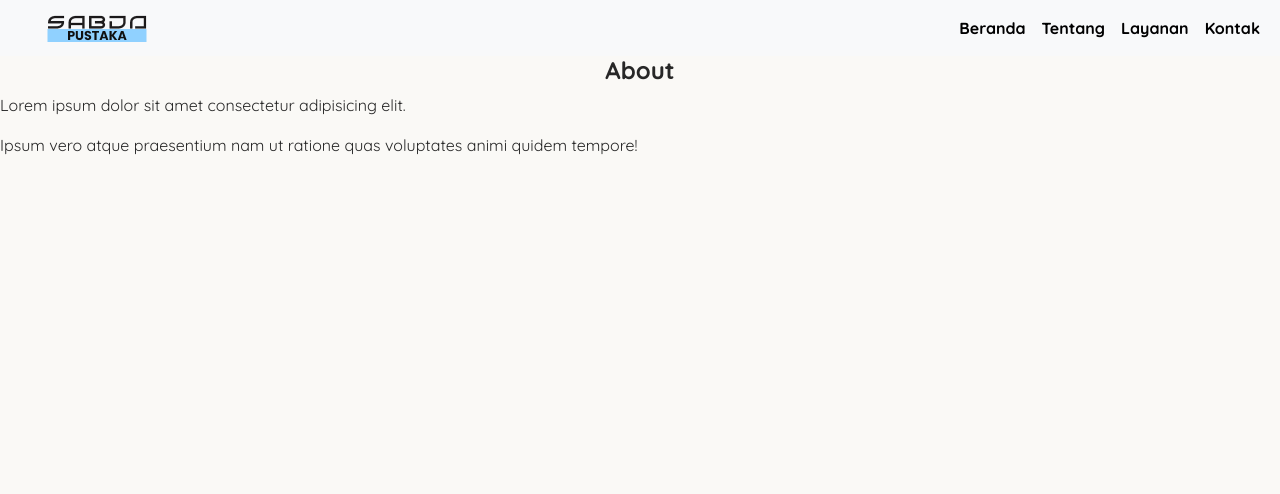
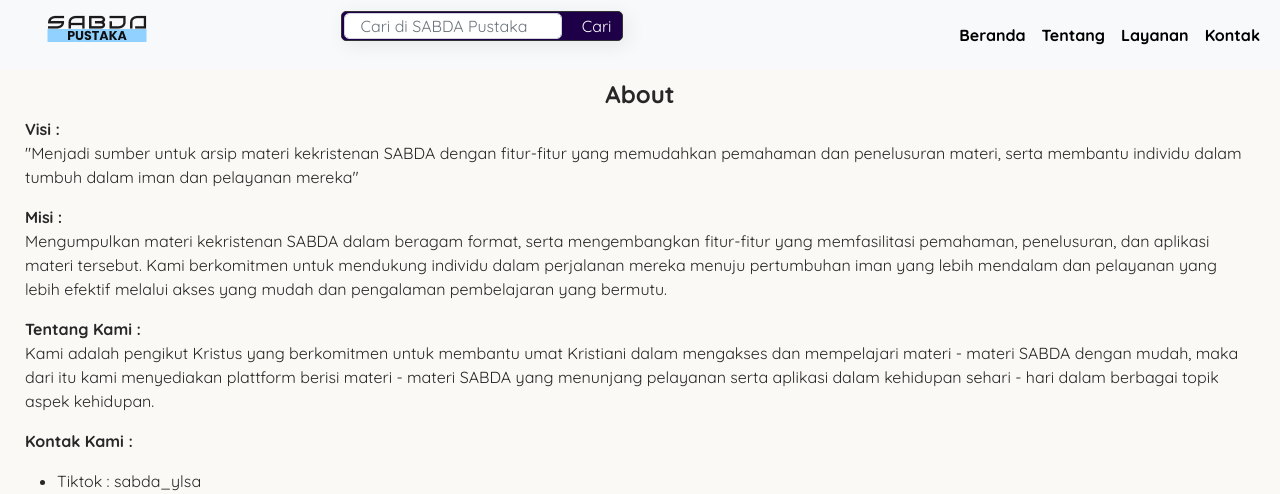
Before and after one commit to SebastianJonathan/sabdaPustaka, a PHP site: page /UI/DATA/PHP/about.php in a window 1280 px wide. Shown: the top 494 px of the page. Run offline with PHP 8.4, Linux system fonts and the light colour scheme; grey boxes are pictures that could not be loaded.

Commit message:
perubahan navbar & page tentang

```diff
--- a/DATA/CSS/sabdastyle.css
+++ b/DATA/CSS/sabdastyle.css
@@ -113,9 +113,9 @@ body {
 }
 
 .form-input {
-    height: 55px;
+    height: 26px;
     text-indent: 2%;
-    border-radius: 10px;
+    border-radius: 5px;
 }
 
 .form-input:focus {
@@ -249,17 +249,18 @@ body {
 .InputContainer {
     width: 90%;
     max-width: 600px;
-    height: 45px;
+    height: 30px;
     display: flex;
     align-items: center;
     justify-content: center;
     background: transparent;
-    border-radius: 10px;
+    border-radius: 5px;
     overflow: hidden;
     cursor: pointer;
     box-shadow: 4px 4px 20px rgba(0, 0, 0, 0.075);
     margin: auto;
     margin-top: 1%;
+    padding-left: 2px;
     position: relative;
     border: 1.5px rgb(51, 51, 51) solid;
 }
--- a/DATA/PHP/about.php
+++ b/DATA/PHP/about.php
@@ -1,7 +1,36 @@
 <?php include 'header.php' ?>
 <div>
 <h1>About</h1>
-<p>Lorem ipsum dolor sit amet consectetur adipisicing elit.</p>
-<p>Ipsum vero atque praesentium nam ut ratione quas voluptates animi quidem tempore!</p>
+<div style="margin-left:25px; margin-right:25px;">
+    <p>
+        <strong>Visi :</strong>
+        <br>
+        "Menjadi sumber untuk arsip materi kekristenan SABDA dengan fitur-fitur yang memudahkan pemahaman dan penelusuran materi, serta membantu individu dalam tumbuh dalam iman dan pelayanan mereka"
+    </p>
+    <p>
+        <strong>Misi :</strong>
+        <br>
+        Mengumpulkan materi kekristenan SABDA dalam beragam format, serta mengembangkan fitur-fitur yang memfasilitasi pemahaman, penelusuran, dan aplikasi materi tersebut. Kami berkomitmen untuk mendukung individu dalam perjalanan mereka menuju pertumbuhan iman yang lebih mendalam dan pelayanan yang lebih efektif melalui akses yang mudah dan pengalaman pembelajaran yang bermutu.
+    </p>
+    <p>
+        <strong>Tentang Kami :</strong>
+        <br>
+        Kami adalah pengikut Kristus yang berkomitmen untuk membantu umat Kristiani dalam mengakses dan mempelajari materi - materi SABDA dengan mudah, maka dari itu kami menyediakan plattform berisi materi - materi SABDA yang menunjang pelayanan serta aplikasi dalam kehidupan sehari - hari dalam berbagai topik aspek kehidupan.
+    </p>
+    <p>
+        <strong>Kontak Kami : </strong>
+        <br>
+        <ul>
+        <li>Tiktok : sabda_ylsa</li>
+        <li>Instagram : sabda_ylsa</li>
+        <li>Facebook : Yayasan Lembaga SABDA</li>
+        <li>Youtube : SABDA AlkitabS</li>
+        <li>Twitter : sabda_ylsa</li>
+        </ul>
+    </p>
+
+</div>
+
+
 </div>
 <?php include 'footer.php' ?>
--- a/DATA/PHP/home.php
+++ b/DATA/PHP/home.php
@@ -8,7 +8,7 @@
 		</div>
 
 		<!-- Row Search Bar -->
-		<div class="row">
+		<!-- <div class="row">
 			<form action="" id="search" class="content sect-search">
 				<div class="rekomendasi-container">
 					<div class="col-md-6 InputContainer" style="background-color: #1e0049; ">
@@ -20,7 +20,7 @@
 					</div>
 				</div>
 			</form>
-		</div>
+		</div> -->
 
 
 		<!-- Konten Website -->
--- a/DATA/PHP/navbar.php
+++ b/DATA/PHP/navbar.php
@@ -1,12 +1,43 @@
 <?php //include '../CONFIG/config.php' ?>
 <nav class="navbar navbar-expand-lg navbar-light bg-light navbar-fix">
   <div class="container-fluid">
+    <div class="row" style="width: 100%">
+      <div class="col" style="width: 100px; left: 0;">
         <a class="navbar-brand navbar-brands" href="<?php echo $configPath?>PHP/home.php" style="padding-left:10px;">
           <img class="hoverable" src="<?php echo $configPath?>img/logo.png" alt="Logo Sabda">
         </a>
+      </div>
+
+      <div class="col">
+        <form action="" id="search" class="content sect-search">
+          <div class="rekomendasi-container">
+            <div class="col-md-6 InputContainer" style="background-color: #1e0049; ">
+
+              <input placeholder="Cari di SABDA Pustaka" id="query" class="query form-control form-input" name="query" type="text" autocomplete="off">
+
+              <button type="button" class="search-button" onclick="goSearch()" style="background-color: #1e0049; color: white;">Cari</button>
+            </div>
+
+            <div id="rekomendasi">
+              <ul id="rekomendasi-list"></ul>
+            </div>
+          </div>
+        </form>
+      </div>
+
+      <div class="col" style="width: 300px; right: 0;">
+
+
         <button class="navbar-toggler" type="button" data-bs-toggle="collapse" data-bs-target="#navbarNav" aria-controls="navbarNav" aria-expanded="false" aria-label="Toggle navigation">
           <span class="navbar-toggler-icon"></span>
         </button>
+
+
+
+      </div>
+    </div>
+    <div class="row">
+
       <div class="collapse navbar-collapse justify-content-end" id="navbarNav">
             <ul class="navbar-nav ml-auto">
               <li class="nav-item">
@@ -24,5 +55,23 @@
             </ul>
       </div>
     </div>
+
+
+
+
+    <!-- <div class="container mt-5">
+    <div class="input-group">
+        <input type="text" class="form-control rounded-pill" placeholder="Search...">
+        <button class="btn btn-primary rounded-pill" type="button">Search</button>
+    </div>
+</div> -->
+
+
+
+
+
+
+
+  </div>
 </nav>
-<div style="height: 56px;"><!-- Spacer --></div>
+<div style="height: 80px;"><!-- Spacer --></div>
```
Lines whose indentation alone changed are shown as unchanged.
